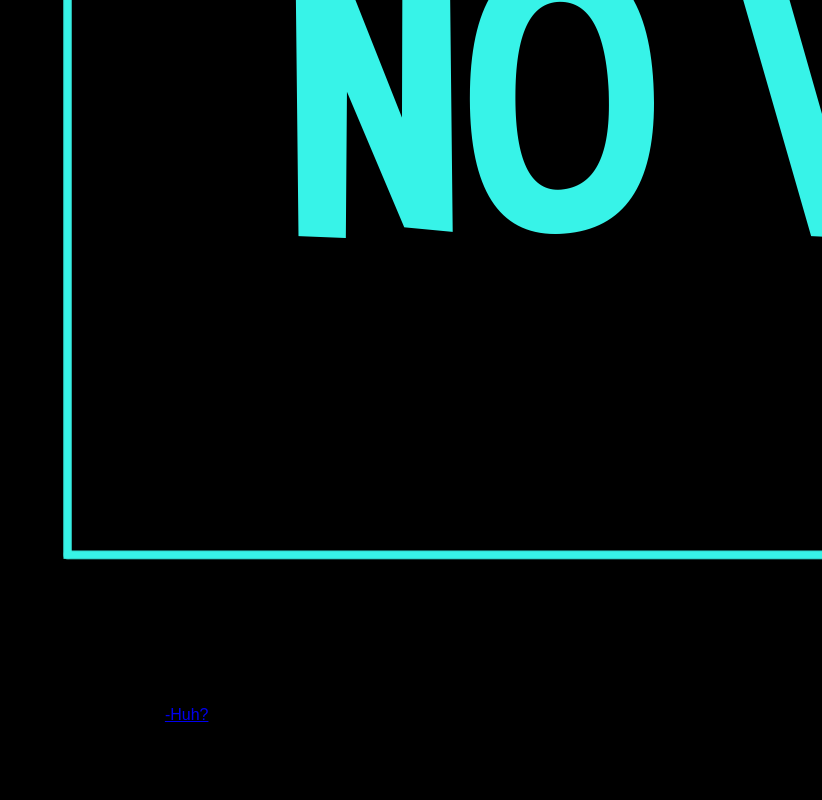
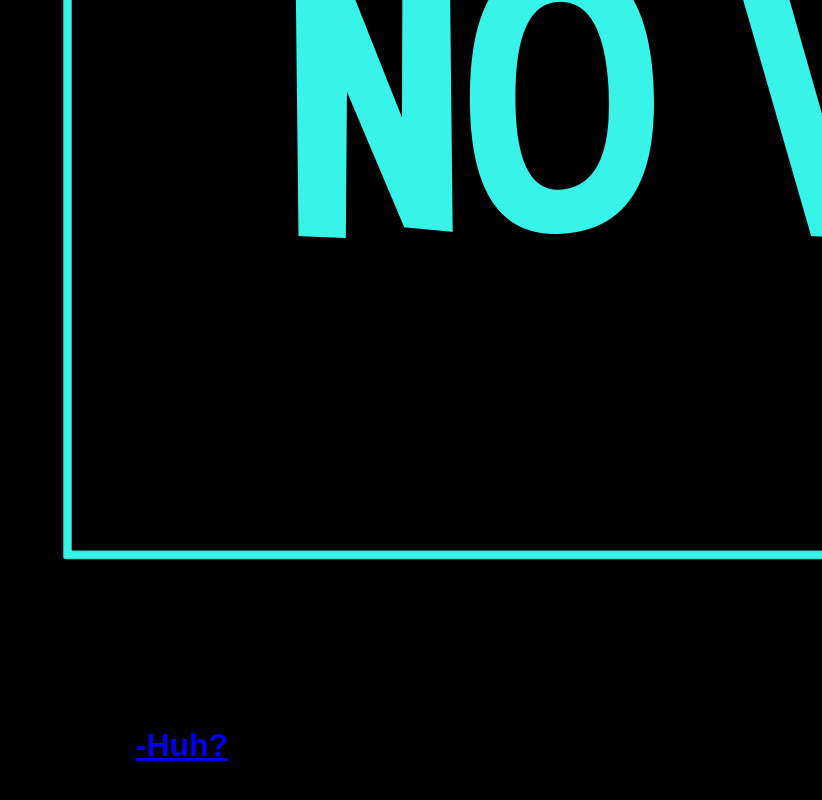
Before and after one commit to AlexW1500/WilliamsAlexander_HyperlinkNarrative, a plain HTML site: page 14.html in a window 1280 px wide. Shown: the part 648-1448 px from the top of the page, without its empty margins (458-1280 px from the left). Before the commit the page ends 1422 px from the top, so only its background shows below. Drawn offline with Linux system fonts and the light colour scheme.

Commit message:
Update 14.html

```diff
--- a/14.html
+++ b/14.html
@@ -10,7 +10,7 @@
 
 	<div class= "container">
 	<img src="assets/img/nofootage.png" alt="">
-	<<a href="15.html">-Huh?</a></h1>
+	<h1><a href="15.html">-Huh?</a></h1>
 	</div>
 	<script src="./assets/js/main.js"></script>
 </body>
```
